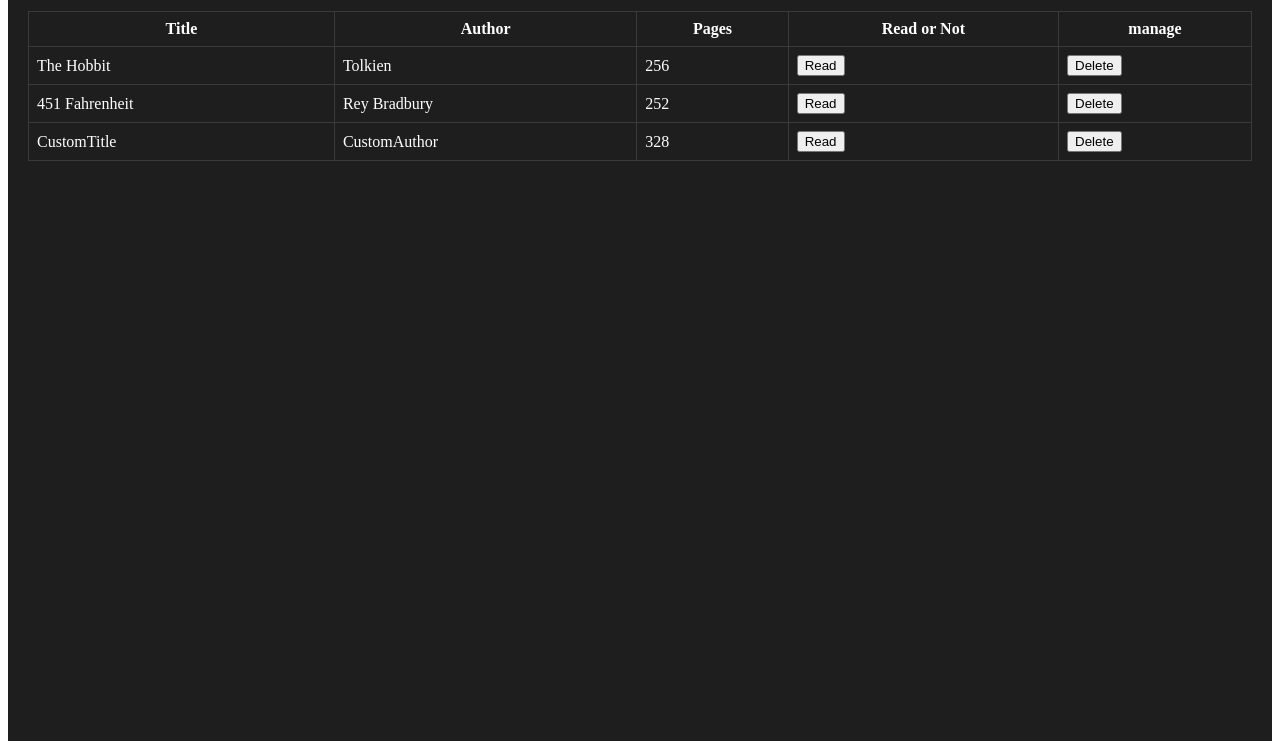
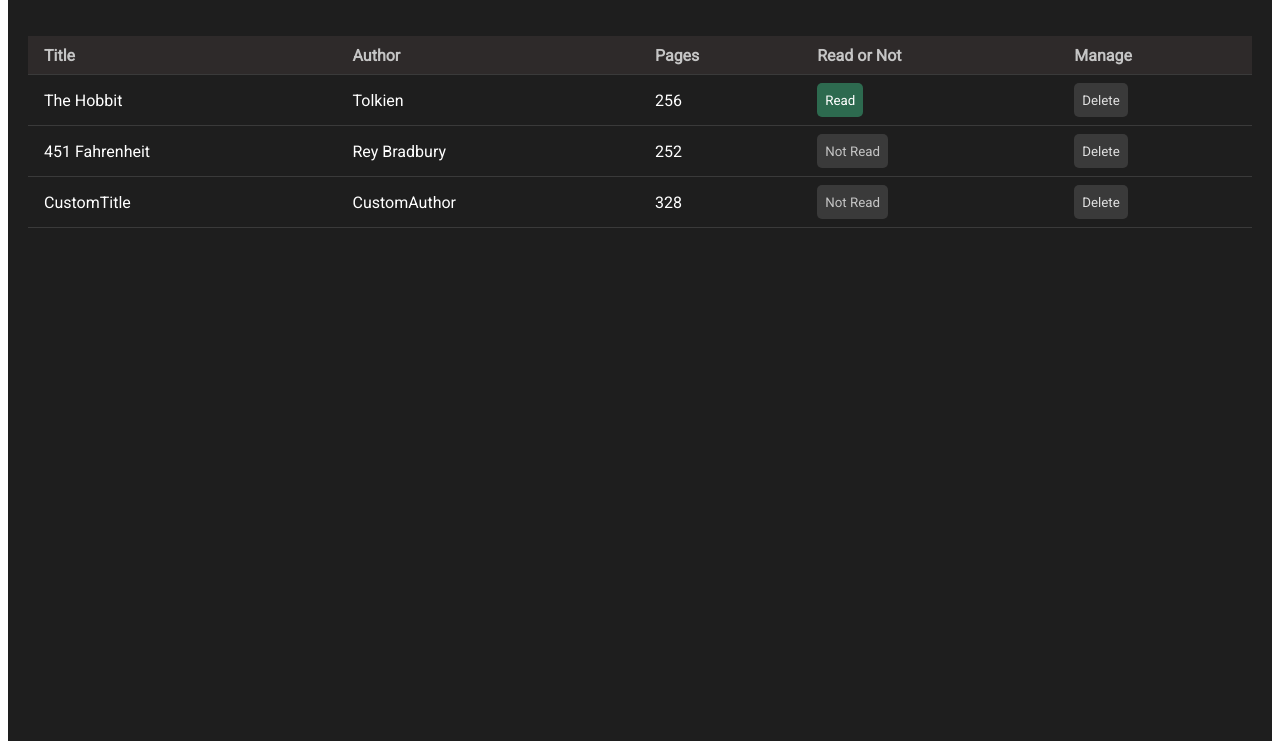
Before and after one commit to MaxKamenskii/library-top, a plain HTML site: page index.html in a window 1280 px wide. Shown: the part 67-816 px from the top of the page. Drawn offline with Linux system fonts and the light colour scheme.

Commit message:
Implement Read button functionality

```diff
--- a/index.html
+++ b/index.html
@@ -29,7 +29,7 @@
                     <th>Author</th>
                     <th>Pages</th>
                     <th>Read or Not</th>
-                    <th>manage</th>
+                    <th>Manage</th>
                 </tr>
             </table>
         </div>
--- a/script.js
+++ b/script.js
@@ -33,15 +33,25 @@ function addBookToLibrary(i, title, author, pages, read) {
 function addToTable(data) {
     var table = document.getElementById('bookTable')
     for (var i = 0; i < data.length; i++) {
+        let readStatus;
+        let classStatus;
+        if(data[i].read === true){
+                readStatus = "Read";
+                classStatus = "read";
+            } else if(data[i].read === false) {
+                readStatus = "Not Read";
+                classStatus = "notread"
+            }
         var row = `<tr data-book-id="${data[i].id}">
                         <td>${data[i].title}</td>
                         <td>${data[i].author}</td>
                         <td>${data[i].pages}</td>
-                        <td><button class="readButton" data-read-id="${data[i].id}">Read</button></td>
+                        <td><button class="readButton ${classStatus}" data-read-id="${data[i].id}">${readStatus}</button></td>
 
                         <td><button class="deleteButton" data-button-id="${data[i].id}">Delete</button></td>
                     </tr>`
             table.innerHTML += row
+
     }
 }
 
@@ -81,11 +91,20 @@ document.addEventListener('click', e => {
 // Add last item from myLibrary to the table
 function addLastToTable(data) {
     var table = document.getElementById('bookTable')
+        let readStatus;
+        let classStatus;
+        if(data.at(-1).read === true){
+                readStatus = "Read";
+                classStatus = "read";
+            } else if(data.at(-1).read === false) {
+                readStatus = "Not Read";
+                classStatus = "notread"
+            }
         var row = `<tr data-book-id="${data.at(-1).id}"">
                         <td>${data.at(-1).title}</td>
                         <td>${data.at(-1).author}</td>
                         <td>${data.at(-1).pages}</td>
-                        <td><button class="readButton" data-read-id="${data.at(-1).id}"></button></td>
+                        <td><button class="readButton ${classStatus}" data-read-id="${data.at(-1).id}">${readStatus}</button></td>
                         <td><button class="deleteButton" data-button-id="${data.at(-1).id}">Delete</button></td>
                     </tr>`
             table.innerHTML += row
@@ -129,6 +148,7 @@ document.getElementById("addBook__submit").onclick = function() {
     console.log(myLibrary)
     console.log(document.getElementById('form__read').checked)
     form.reset()
+
 }
 
 
@@ -144,13 +164,13 @@ document.addEventListener('click', e => {
                 element.toggleRead()
                 if(e.target.innerHTML === "Read") {
                     e.target.innerHTML = "Not Read";
-                    e.target.classList.remove("active")
-
+                    e.target.classList.remove("read")
+                    e.target.classList.add("notread")
                 } else if(e.target.innerHTML === "Not Read") {
                     e.target.innerHTML = "Read"
-                    e.target.classList.add("active")
+                    e.target.classList.remove("notread")
+                    e.target.classList.add("read")
                 }
-
                 console.log(element.read)
             } else return;
         })
--- a/styles.css
+++ b/styles.css
@@ -4,7 +4,7 @@
     --text-primary: #ffffff;
     --text-secondary: #c5c5c5;
     --table-borders: #3a3a3a;
-    --table-headers-bg: #444444;
+    --table-headers-bg: #2e2a2a;
     --search-input-bg: #2f2f2f;
     --search-input-border: #444444;
     --add-book-button-bg: #1f364d;
@@ -56,29 +56,58 @@
     display: flex;
     justify-content: center;
     align-items: center;
-
 }
 #addBook__button {
     background-color: var(--add-book-button-bg);
     color: var(--add-book-button-text);
     height: 80%;
     font-family: 'robotoregular';
+    font-weight: bold;
     border-radius: 6px;
+    border: none;
+    padding: 8px;
+    margin: 5px;
+    box-shadow: 1px 1px 1px var(--main-bg-color);
+}
+#addBook__button:hover {
+    scale: 1.1;
+    cursor: pointer;
 }
 
 /* Main content styling */
 td, th {
-    border: solid 1px var(--table-borders);
+    border-bottom: solid 1px var(--table-borders);
     padding: 0.5rem;
-    color: var(--text-primary)
+    padding-left: 1rem;
+    color: var(--text-primary);
+    text-align: left;
+}
+th {
+    background-color: var(--table-headers-bg);
+    font-weight: bold;
+    color: var(--text-secondary)
 }
 #content {
     justify-self: stretch;
     padding: 20px;
+    font-family: "robotoregular";
 }
 table {
     justify-self: stretch;
     border-collapse: collapse;
+    margin: 25px 0;
+}
+.deleteButton {
+    background-color: var(--read-button-inactive);
+    color: var(--add-book-button-text);
+    font-family: "robotoregular";
+    border-radius: 5px;
+    border: none;
+    padding: 8px;
+}
+.deleteButton:hover {
+    scale: 1.1;
+    cursor: pointer;
 }
 
 /* Form styling */
@@ -128,7 +157,6 @@ table {
 }
 #addBook__form input[type='text'] {
     width: 80%;
-
 }
 #addBook__form input[type='number'] {
     width: 80%;
@@ -152,3 +180,24 @@ table {
     opacity: 1;
     pointer-events: all;
 }
+
+/* read button styling */
+.readButton {
+    font-family: "robotoregular";
+    color: var(--text-secondary);
+    border: none;
+    border-radius: 5px;
+    padding: 8px;
+}
+.readButton:hover {
+    scale: 1.1;
+    cursor: pointer;
+}
+.readButton.read{
+    background-color: var(--read-button-active);
+    color: var(--text-primary)
+}
+
+.readButton.notread {
+    background-color: var(--read-button-inactive);
+}
```
